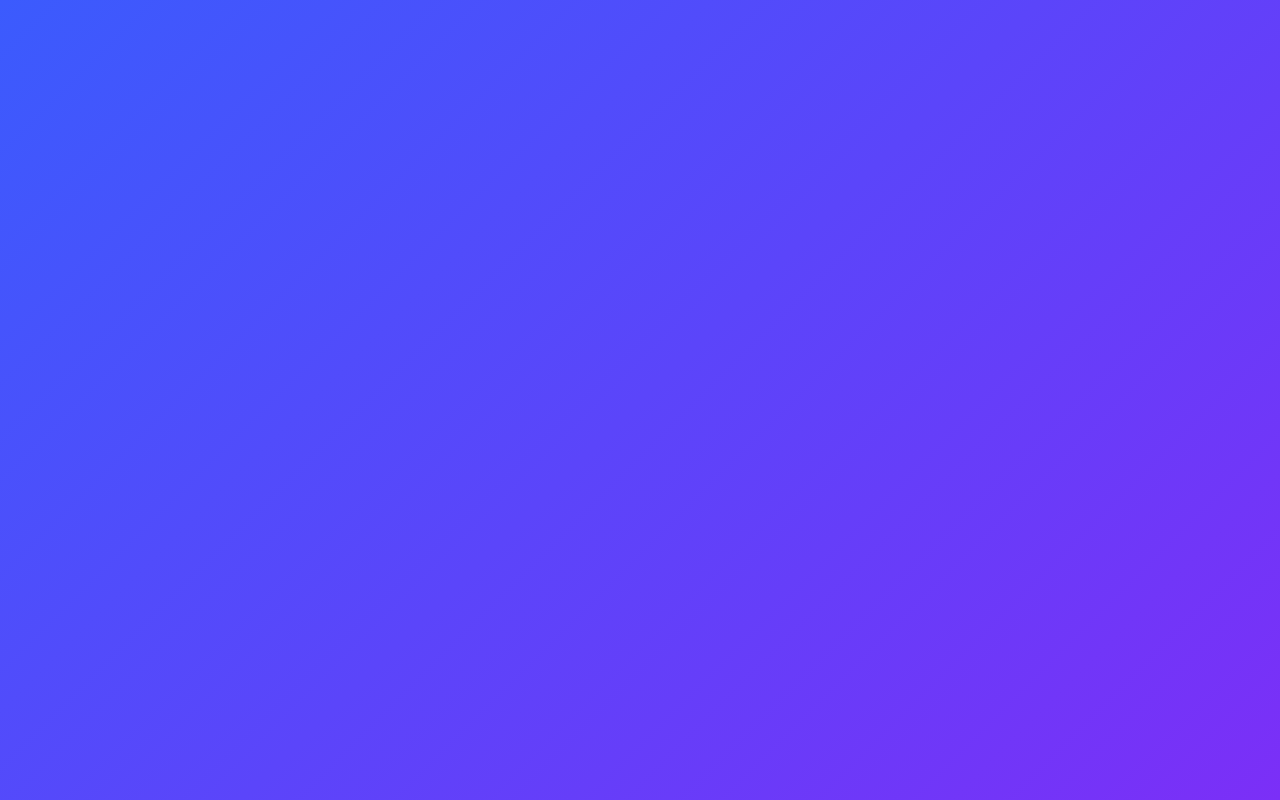
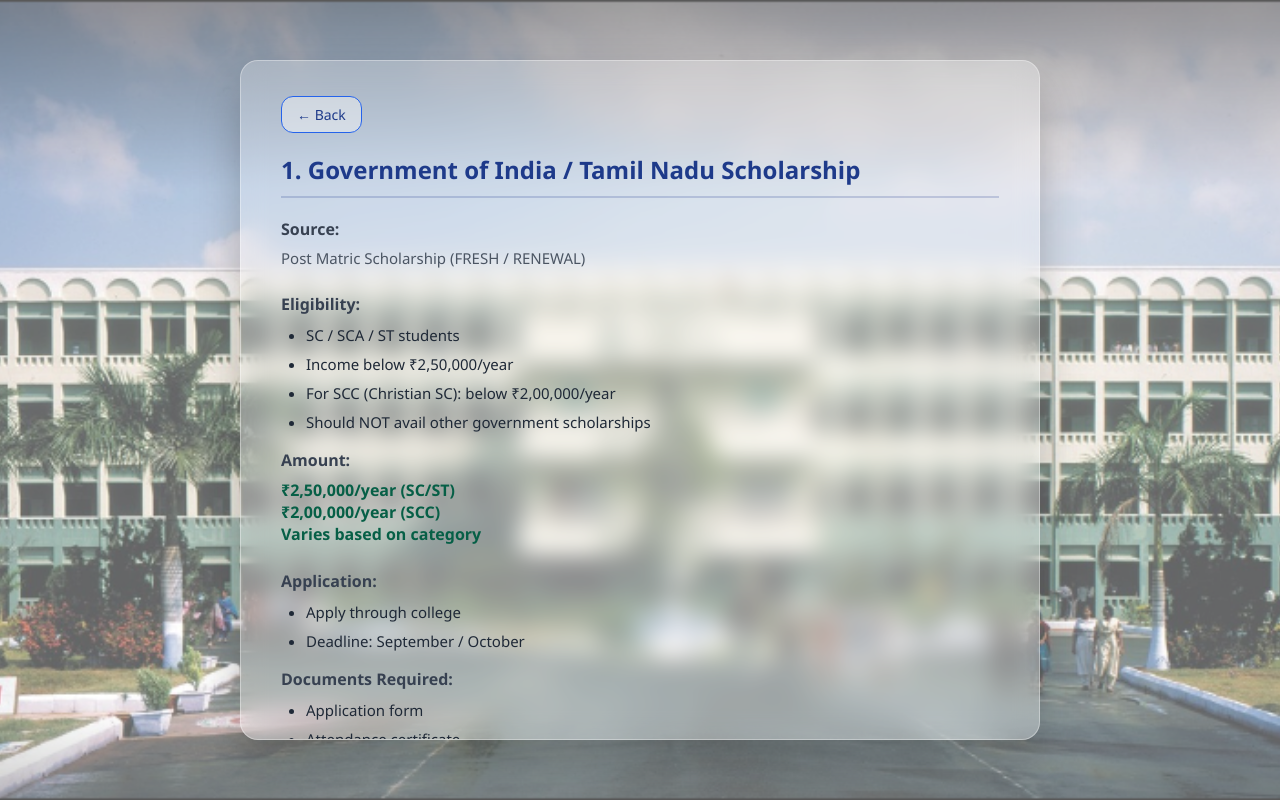
Before and after one commit to HarishBabu2005/scholarship_project, a React (Create React App) app in the folder scholarship-frontend/: page /scholarships/1 in a window 1280 px wide. Before the commit this address had no page. Built offline with nearby package versions, Linux system fonts and the light colour scheme; sample sign-in values are in the browser's storage.

Commit message:
feat: Implement core scholarship application with user authentication, routing, and scholarship data display.

```diff
--- a/scholarship-frontend/src/App.js
+++ b/scholarship-frontend/src/App.js
@@ -9,6 +9,8 @@
 import AdminRoute from "./components/AdminRoute";
 import AdminScholarshipLists from "./pages/AdminScholarshipList";
 import StudentScholarships from "./pages/StudentScholarships";
+import ScholarshipDetail from "./pages/ScholarshipDetail";
+
 function App() {
   return (
     <BrowserRouter>
@@ -34,6 +36,10 @@
           path="/scholarships"
           element={<StudentScholarships/>}
         />
+        <Route
+          path="/scholarships/:id"
+          element={<ScholarshipDetail />}
+        />
       </Routes>
     </BrowserRouter>
   );
--- /dev/null
+++ b/scholarship-frontend/src/data/scholarships.js
@@ -0,0 +1,107 @@
+export const HARDCODED_SCHOLARSHIPS = [
+  {
+    id: 1,
+    title: "1. Government of India / Tamil Nadu Scholarship",
+    source: "Post Matric Scholarship (FRESH / RENEWAL)",
+    eligibility: [
+      "SC / SCA / ST students",
+      "Income below ₹2,50,000/year",
+      "For SCC (Christian SC): below ₹2,00,000/year",
+      "Should NOT avail other government scholarships",
+    ],
+    amount: "₹2,50,000/year (SC/ST)\n₹2,00,000/year (SCC)\nVaries based on category",
+    application: ["Apply through college", "Deadline: September / October"],
+    documents: [
+      "Application form",
+      "Attendance certificate",
+      "Income certificate",
+      "Nativity certificate",
+      "Mark sheets (10th & 12th)",
+      "TC & Community certificate",
+      "Aadhaar",
+      "Bank passbook",
+      "Allotment order",
+      "Photo, Ration card, First graduate certificate",
+    ],
+  },
+  {
+    id: 2,
+    title: "2. Central Sector Scholarship (Higher Education)",
+    source: "",
+    eligibility: [
+      "80% in HSC",
+      "Income < ₹8,00,000",
+      "Attendance ≥ 75%",
+      "No arrears",
+      "60% marks for renewal",
+    ],
+    amount: "₹10,000 per year",
+    application: [
+      "Apply via NSP portal (www.scholarships.gov.in)",
+      "Submit hard copy to college",
+      "Deadline: September / October",
+    ],
+    documents: [
+      "Income & Nativity certificate",
+      "Mark sheets",
+      "Aadhaar + Bank",
+      "Fee receipt",
+      "Allotment order",
+      "Passport photo",
+    ],
+  },
+  {
+    id: 3,
+    title: "3. Ministry of Minority Affairs (MOMA Scholarship)",
+    source: "",
+    eligibility: [
+      "For: Christian, Muslim, Sikh, Buddhist, Parsi",
+      "Income < ₹2,50,000",
+      "50% marks",
+      "No arrears",
+      "Should not avail other scholarships",
+      "First graduates NOT eligible",
+    ],
+    amount:
+      "Tuition: ₹20,000\nMaintenance: ₹5,000 (day scholar) / ₹10,000 (hosteller)",
+    application: [
+      "Apply online via NSP",
+      "Submit hard copy to college",
+      "Deadline: September / October",
+    ],
+    documents: [
+      "Income certificate",
+      "Nativity certificate",
+      "Mark sheets",
+      "Aadhaar & bank",
+      "Fee receipt",
+      "Allotment order",
+      "Photo",
+    ],
+  },
+  {
+    id: 4,
+    title: "4. Lateral Entry / Duplicate (Same as Govt TN Scheme)",
+    source: "Same as Scholarship 1 (duplicate data)",
+    eligibility: [
+      "SC / SCA / ST students",
+      "Income below ₹2,50,000/year",
+      "For SCC (Christian SC): below ₹2,00,000/year",
+      "Should NOT avail other government scholarships",
+    ],
+    amount: "₹2,50,000/year (SC/ST)\n₹2,00,000/year (SCC)\nVaries based on category",
+    application: ["Apply through college", "Deadline: September / October"],
+    documents: [
+      "Application form",
+      "Attendance certificate",
+      "Income certificate",
+      "Nativity certificate",
+      "Mark sheets (10th & 12th)",
+      "TC & Community certificate",
+      "Aadhaar",
+      "Bank passbook",
+      "Allotment order",
+      "Photo, Ration card, First graduate certificate",
+    ],
+  },
+];
--- a/scholarship-frontend/src/pages/Login.jsx
+++ b/scholarship-frontend/src/pages/Login.jsx
@@ -40,7 +40,7 @@
         // Save JWT token
         localStorage.setItem("token", res.data.token);
         localStorage.setItem("role", res.data.user.role);
-        navigate("/eligibility");
+        navigate("/scholarships");
       } catch (error) {
         alert(error.response?.data?.message || "Login failed");
       }
--- /dev/null
+++ b/scholarship-frontend/src/pages/ScholarshipDetail.jsx
@@ -0,0 +1,90 @@
+import { useParams, Navigate, useNavigate } from "react-router-dom";
+import AuthLayout from "../components/AuthLayout";
+import { HARDCODED_SCHOLARSHIPS } from "../data/scholarships";
+import "../styles/theme.css";
+
+function ScholarshipDetail() {
+    const { id } = useParams();
+    const token = localStorage.getItem("token");
+    const navigate = useNavigate();
+
+    if (!token) {
+        return <Navigate to="/" />;
+    }
+
+    const scholarship = HARDCODED_SCHOLARSHIPS.find((s) => s.id === parseInt(id));
+
+    if (!scholarship) {
+        return (
+            <AuthLayout>
+                <div className="card">
+                    <h1>Scholarship Not Found</h1>
+                    <button className="btn-primary" onClick={() => navigate("/scholarships")}>
+                        Back to Scholarships
+                    </button>
+                </div>
+            </AuthLayout>
+        );
+    }
+
+    return (
+        <AuthLayout>
+            <div className="card result-card" style={{ maxWidth: "800px", width: "95%", textAlign: "left" }}>
+                <button
+                    className="btn-outline"
+                    onClick={() => navigate("/scholarships")}
+                    style={{ width: "auto", marginBottom: "20px", padding: "8px 15px", fontSize: "14px" }}
+                >
+                    &larr; Back
+                </button>
+
+                <h1 style={{ fontSize: "24px", color: "#1e3a8a", marginBottom: "20px", borderBottom: "2px solid rgba(30,58,138,0.2)", paddingBottom: "10px" }}>
+                    {scholarship.title}
+                </h1>
+
+                {scholarship.source && (
+                    <div className="detail-section">
+                        <div className="detail-heading">Source:</div>
+                        <p style={{ color: "#4b5563", fontSize: "15px" }}>{scholarship.source}</p>
+                    </div>
+                )}
+
+                <div className="detail-section">
+                    <div className="detail-heading">Eligibility:</div>
+                    <ul className="detail-list" style={{ fontSize: "15px" }}>
+                        {scholarship.eligibility.map((item, i) => (
+                            <li key={i}>{item}</li>
+                        ))}
+                    </ul>
+                </div>
+
+                <div className="detail-section">
+                    <div className="detail-heading">Amount:</div>
+                    <p style={{ color: "#065f46", fontSize: "16px", whiteSpace: "pre-wrap", fontWeight: "bold" }}>
+                        {scholarship.amount}
+                    </p>
+                </div>
+
+                <div className="detail-section">
+                    <div className="detail-heading">Application:</div>
+                    <ul className="detail-list" style={{ fontSize: "15px" }}>
+                        {scholarship.application.map((item, i) => (
+                            <li key={i}>{item}</li>
+                        ))}
+                    </ul>
+                </div>
+
+                <div className="detail-section">
+                    <div className="detail-heading">Documents Required:</div>
+                    <ul className="detail-list" style={{ fontSize: "15px", columns: "1" }}>
+                        {scholarship.documents.map((item, i) => (
+                            <li key={i}>{item}</li>
+                        ))}
+                    </ul>
+                </div>
+            </div>
+        </AuthLayout>
+    );
+}
+
+export default ScholarshipDetail;
--- a/scholarship-frontend/src/pages/ScholarshipHome.jsx
+++ b/scholarship-frontend/src/pages/ScholarshipHome.jsx
@@ -11,7 +11,7 @@
     >
       {/* Navbar */}
       <nav className="nav">
-        <div className="logo">🎓 Scholarship Portal</div>
+        <div className="logo">Scholarship Portal</div>
 
         <div className="auth-links">
           <a href="/login" className="login-btn">
--- a/scholarship-frontend/src/pages/StudentScholarships.jsx
+++ b/scholarship-frontend/src/pages/StudentScholarships.jsx
@@ -1,27 +1,11 @@
-import { useEffect, useState } from "react";
-import { Navigate } from "react-router-dom";
+import { Navigate, useNavigate } from "react-router-dom";
 import AuthLayout from "../components/AuthLayout";
-import API from "../api/axios";
+import { HARDCODED_SCHOLARSHIPS } from "../data/scholarships";
 import "../styles/theme.css";
 
 function StudentScholarships() {
-  const [scholarships, setScholarships] = useState([]);
   const token = localStorage.getItem("token");
-
-  const fetchScholarships = async () => {
-    try {
-      const res = await API.get("/eligibility/scholarships");
-      setScholarships(res.data);
-    } catch (error) {
-      alert("Failed to load scholarships");
-    }
-  };
-
-  useEffect(() => {
-    if (token) {
-      fetchScholarships();
-    }
-  }, [token]);
+  const navigate = useNavigate();
 
   if (!token) {
     return <Navigate to="/" />;
@@ -29,37 +13,65 @@
 
   return (
     <AuthLayout>
-      <div className="card result-card">
-        <h1>Available Scholarships</h1>
-        <p>Browse scholarships you may be eligible for</p>
+      <div
+        className="card result-card"
+        style={{ maxWidth: "1200px", width: "95%" }}
+      >
+        <div
+          style={{
+            display: "flex",
+            justifyContent: "space-between",
+            alignItems: "center",
+            marginBottom: "25px",
+            flexWrap: "wrap",
+            gap: "15px"
+          }}
+        >
+          <div style={{ textAlign: "left" }}>
+            <h1>All Scholarships</h1>
+            <p style={{ marginBottom: 0 }}>Discover available opportunities</p>
+          </div>
+          <div>
+            <button
+              className="btn-primary"
+              onClick={() => navigate("/eligibility")}
+              style={{ padding: "10px 20px", width: "auto" }}
+            >
+              Check My Eligibility
+            </button>
+          </div>
+        </div>
 
-        {scholarships.length === 0 ? (
-          <p>No scholarships available</p>
-        ) : (
-          <div className="scholarship-grid">
-            {scholarships.map((s) => (
-              <div key={s._id} className="scholarship-card">
-                <div className="scholarship-title">{s.name}</div>
+        <div className="blog-grid">
+          {HARDCODED_SCHOLARSHIPS.map((s) => (
+            <div
+              key={s.id}
+              className="scholarship-card detailed-card"
+              onClick={() => navigate(`/scholarships/${s.id}`)}
+              style={{ cursor: "pointer", position: "relative" }}
+            >
+              <div className="detailed-title" style={{ fontSize: "18px", borderBottom: "none" }}>
+                {s.title}
+              </div>
 
-                <div className="badge-group">
-                  <span className="badge">
-                    Category: {s.category}
-                  </span>
-                  <span className="badge">
-                    Income ≤ ₹{s.incomeLimit}
-                  </span>
-                  <span className="badge">
-                    Min Marks: {s.minMarks}
-                  </span>
-                </div>
+              <div className="detail-section" style={{ marginBottom: "0" }}>
+                <div className="detail-heading">Eligibility:</div>
+                <ul className="detail-list">
+                  {s.eligibility.slice(0, 3).map((item, i) => (
+                    <li key={i}>{item}</li>
+                  ))}
+                  {s.eligibility.length > 3 && (
+                    <li>...</li>
+                  )}
+                </ul>
+              </div>
 
-                <div className="amount">
-                  Scholarship Amount: ₹{s.amount}
-                </div>
+              <div style={{ width: "100%", textAlign: "center", marginTop: "10px", fontSize: "13px", color: "#6b7280", fontWeight: "600" }}>
+                Click to Read More &rarr;
               </div>
-            ))}
-          </div>
-        )}
+            </div>
+          ))}
+        </div>
       </div>
     </AuthLayout>
   );
--- a/scholarship-frontend/src/styles/theme.css
+++ b/scholarship-frontend/src/styles/theme.css
@@ -15,7 +15,7 @@
 
 .card {
   width: 420px;
-   max-height: 85vh;
+  max-height: 85vh;
   overflow-y: auto;
   padding: 35px 40px;
   border-radius: 18px;
@@ -25,8 +25,9 @@
   border: 1px solid rgba(255, 255, 255, 0.35);
   box-shadow: 0 25px 45px rgba(0, 0, 0, 0.25);
   text-align: center;
-    animation: fadeIn 0.6s ease-in-out;
+  animation: fadeIn 0.6s ease-in-out;
 }
+
 .card::-webkit-scrollbar {
   width: 6px;
 }
@@ -107,6 +108,7 @@
   color: #dc2626;
   margin-top: 4px;
 }
+
 .auth-bg {
   position: fixed;
   top: 0;
@@ -142,16 +144,19 @@
   display: flex;
   justify-content: center;
 }
+
 @keyframes fadeIn {
   from {
     opacity: 0;
     transform: translateY(20px);
   }
+
   to {
     opacity: 1;
     transform: translateY(0);
   }
 }
+
 .input-group select {
   width: 100%;
   padding: 11px;
@@ -160,6 +165,7 @@
   border: 1.5px solid rgba(255, 255, 255, 0.6);
   outline: none;
 }
+
 .result-card {
   width: 480px;
 }
@@ -198,6 +204,7 @@
   background: rgba(239, 68, 68, 0.25);
   border: 1px solid rgba(239, 68, 68, 0.4);
 }
+
 /* Scholarship Card Grid */
 .scholarship-grid {
   display: grid;
@@ -260,8 +267,63 @@
 
 /* Amount Highlight */
 .amount {
-    margin-top: 10px;
+  margin-top: 10px;
   font-weight: 700;
   color: #065f46;
   font-size: 15px;
 }
+
+/* Detailed Scholarship Card (Blog Style) */
+.detailed-card {
+  align-items: flex-start;
+  text-align: left;
+  padding: 25px;
+  margin-bottom: 25px;
+  width: 100%;
+}
+
+.detailed-title {
+  font-size: 22px;
+  color: #1e3a8a;
+  margin-bottom: 15px;
+  border-bottom: 2px solid rgba(30, 58, 138, 0.2);
+  padding-bottom: 10px;
+  width: 100%;
+  display: flex;
+  align-items: center;
+  gap: 10px;
+}
+
+.detail-section {
+  margin-bottom: 15px;
+  width: 100%;
+}
+
+.detail-heading {
+  font-size: 16px;
+  font-weight: 700;
+  color: #374151;
+  margin-bottom: 8px;
+  display: flex;
+  align-items: center;
+  gap: 8px;
+}
+
+.detail-list {
+  padding-left: 25px;
+  font-size: 14.5px;
+  color: #1f2937;
+  line-height: 1.6;
+  list-style-type: disc;
+}
+
+.detail-list li {
+  margin-bottom: 5px;
+}
+
+.blog-grid {
+  display: grid;
+  grid-template-columns: repeat(auto-fill, minmax(320px, 1fr));
+  gap: 20px;
+  width: 100%;
+}
```
Also changed, not shown: scholarship-frontend/src/pages/Signup.jsx (+23 -5 lines), 1 other file (tests, documents, lock files or other folders). Lines whose indentation alone changed are shown as unchanged.
